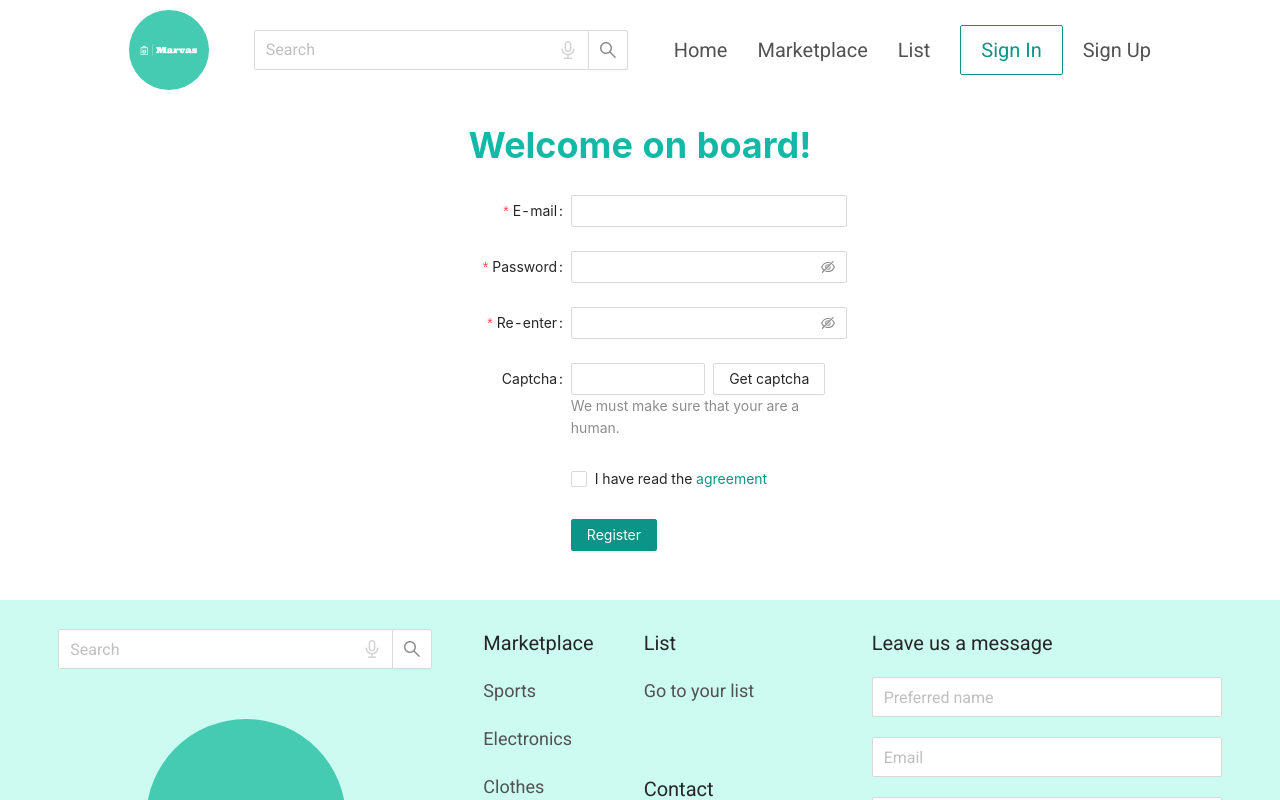
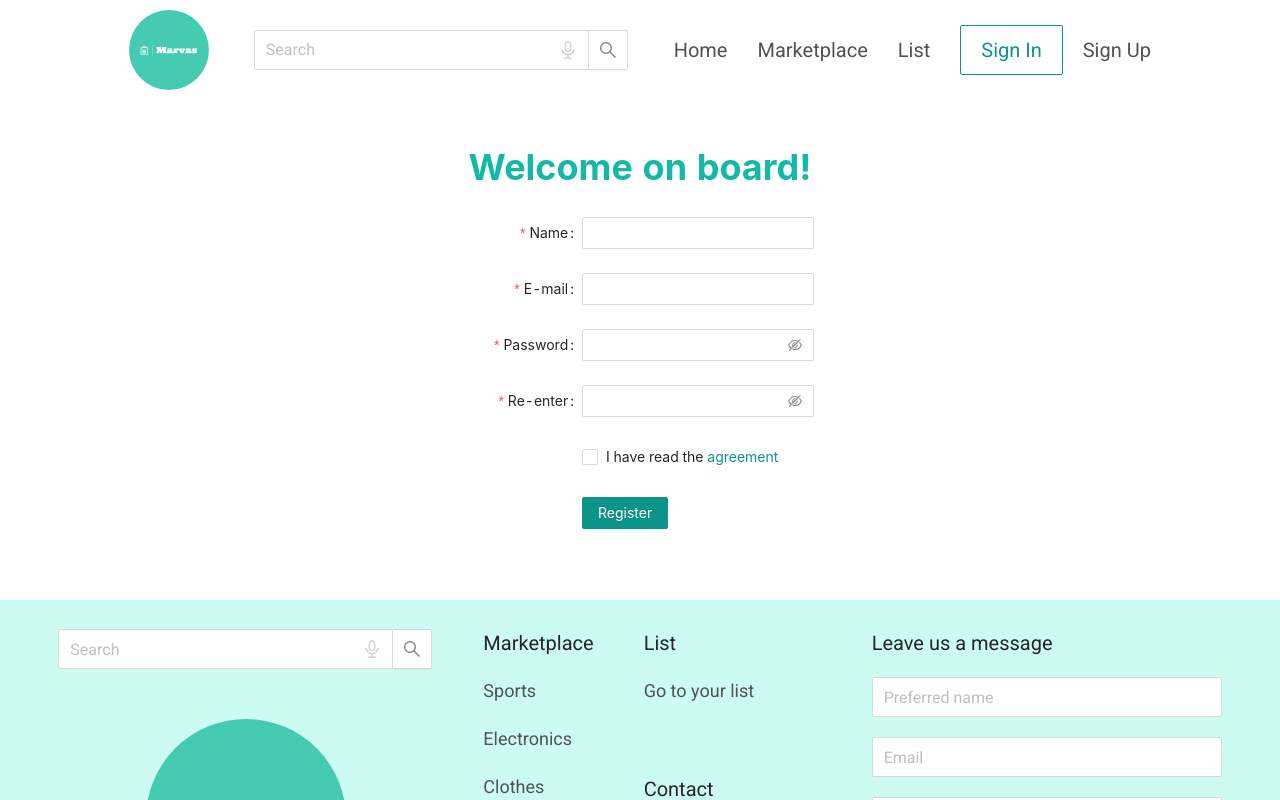
Before and after one commit to NataRich/Marvas, a React (Create React App) app in the folder client/: page /signup in a window 1280 px wide. Shown: the top 800 px of the page. Built offline with nearby package versions, Linux system fonts and the light colour scheme.

Commit message:
name added&Captcha deleted

```diff
--- a/client/src/pages/signup/SignupForm.jsx
+++ b/client/src/pages/signup/SignupForm.jsx
@@ -1,51 +1,11 @@
-import React, { useState } from 'react';
+import React from 'react';
 import {
   Form,
   Input,
-  InputNumber,
-  Cascader,
-  Select,
-  Row,
-  Col,
   Checkbox,
   Button,
-  AutoComplete,
 } from 'antd';
-const { Option } = Select;
-const residences = [
-  {
-    value: 'zhejiang',
-    label: 'Zhejiang',
-    children: [
-      {
-        value: 'hangzhou',
-        label: 'Hangzhou',
-        children: [
-          {
-            value: 'xihu',
-            label: 'West Lake',
-          },
-        ],
-      },
-    ],
-  },
-  {
-    value: 'jiangsu',
-    label: 'Jiangsu',
-    children: [
-      {
-        value: 'nanjing',
-        label: 'Nanjing',
-        children: [
-          {
-            value: 'zhonghuamen',
-            label: 'Zhong Hua Men',
-          },
-        ],
-      },
-    ],
-  },
-];
+
 const formItemLayout = {
   labelCol: {
     xs: {
@@ -84,44 +44,7 @@ const SignupForm = () => {
     console.log('Received values of form: ', values);
   };
 
-  const prefixSelector = (
-    <Form.Item name="prefix" noStyle>
-      <Select
-        style={{
-          width: 70,
-        }}
-      >
-        <Option value="86">+86</Option>
-        <Option value="87">+87</Option>
-      </Select>
-    </Form.Item>
-  );
-  const suffixSelector = (
-    <Form.Item name="suffix" noStyle>
-      <Select
-        style={{
-          width: 70,
-        }}
-      >
-        <Option value="USD">$</Option>
-        <Option value="CNY">¥</Option>
-      </Select>
-    </Form.Item>
-  );
-  const [autoCompleteResult, setAutoCompleteResult] = useState([]);
 
-  const onWebsiteChange = (value) => {
-    if (!value) {
-      setAutoCompleteResult([]);
-    } else {
-      setAutoCompleteResult(['.com', '.org', '.net'].map((domain) => `${value}${domain}`));
-    }
-  };
-
-  const websiteOptions = autoCompleteResult.map((website) => ({
-    label: website,
-    value: website,
-  }));
   return (
     <Form
       {...formItemLayout}
@@ -129,11 +52,23 @@ const SignupForm = () => {
       name="register"
       onFinish={onFinish}
       initialValues={{
-        residence: ['zhejiang', 'hangzhou', 'xihu'],
-        prefix: '86',
+        residence: ['Chicago', 'Illinois', 'Hyde Park'],
+        prefix: '1',
       }}
       scrollToFirstError
     >
+      <Form.Item
+        name="Name"
+        label="Name"
+        rules={[
+          {
+            required: true,
+            message: 'Please input your name!',
+          },
+        ]}
+      >
+        <Input />
+      </Form.Item>
       <Form.Item
         name="email"
         label="E-mail"
@@ -189,28 +124,6 @@ const SignupForm = () => {
         <Input.Password />
       </Form.Item>
 
-      <Form.Item label="Captcha" extra="We must make sure that your are a human.">
-        <Row gutter={8}>
-          <Col span={12}>
-            <Form.Item
-              name="captcha"
-              noStyle
-              rules={[
-                {
-                  required: true,
-                  message: 'Please input the captcha you got!',
-                },
-              ]}
-            >
-              <Input />
-            </Form.Item>
-          </Col>
-          <Col span={12}>
-            <Button>Get captcha</Button>
-          </Col>
-        </Row>
-      </Form.Item>
-
       <Form.Item
         name="agreement"
         valuePropName="checked"
```
Also changed, not shown: 1 other file (tests, documents, lock files or other folders).
